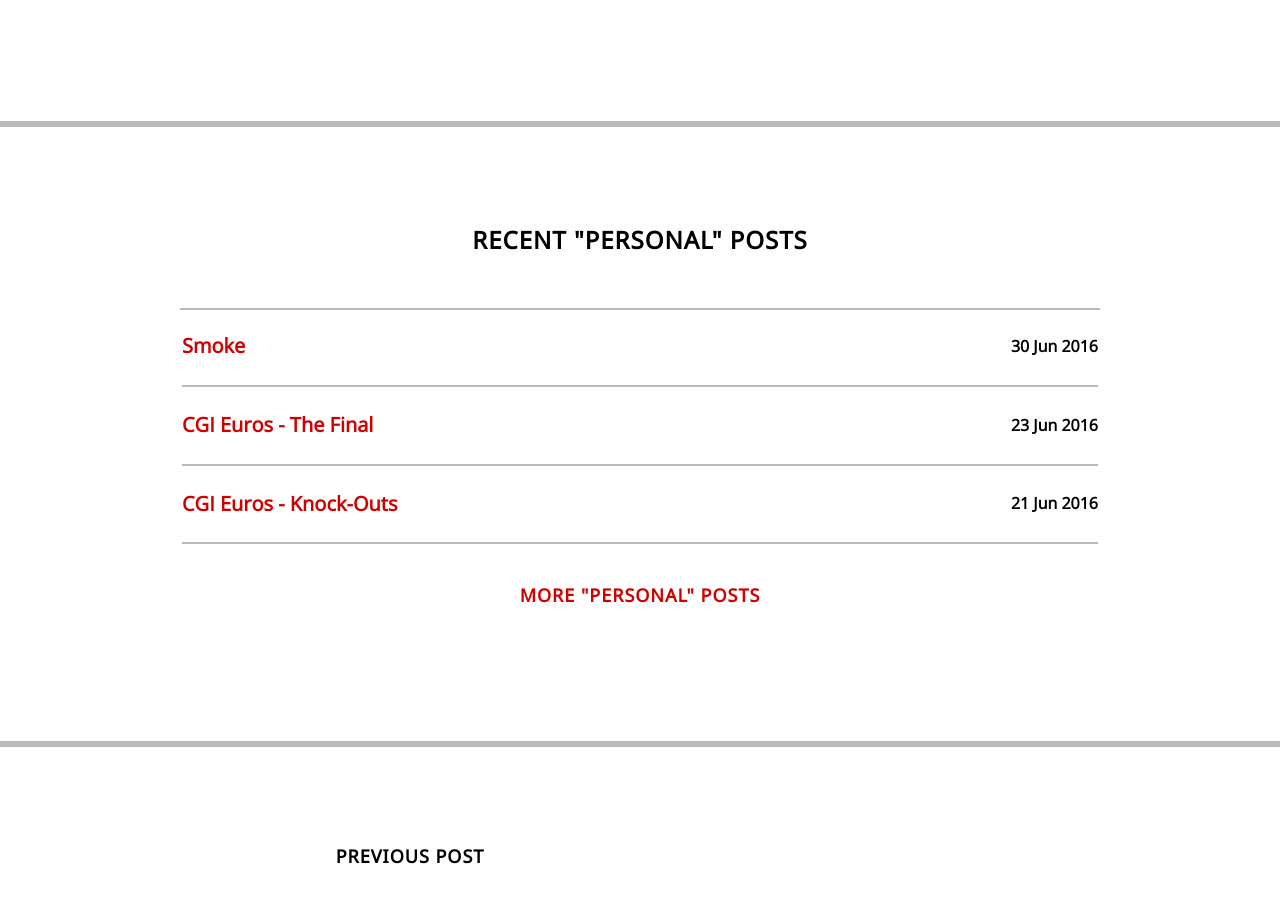
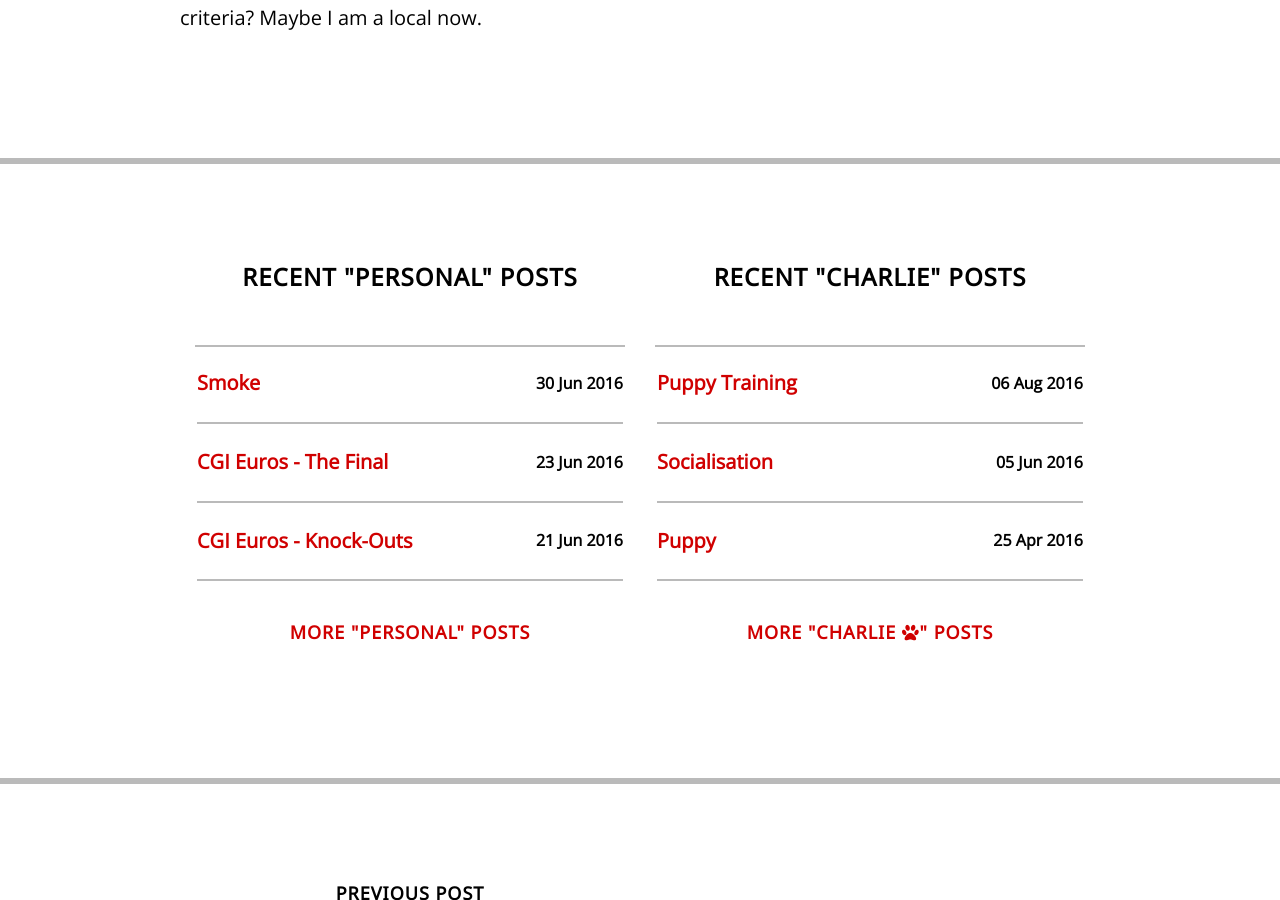
Before and after one commit to CameronD17/blog, a Jekyll site: the page built from _posts/2016-09-11-local.markdown, in a window 1280 px wide and 900 px high, scrolled down 2243 px. Built offline with Jekyll 4.4.1, drawn with Linux system fonts in a browser that asks for light colours; nearby versions of some CDN libraries; comment, search, counter and statistics services are not loaded.

Commit message:
Updated gitignore and added Instagram photo to blog post Local

```diff
--- a/_posts/2016-09-11-local.markdown
+++ b/_posts/2016-09-11-local.markdown
@@ -2,7 +2,8 @@
 layout:     post
 title:      "Local"
 date:       2016-09-11 21:00:00 +0000
-tags:       personal
+tags:       personal charlie
+custom_js:  instagram
 ---
 
 One year ago today, I collected the keys from the solicitors for our first flat. I'd already lived in Edinburgh for over a year at that point, but I didn't really [feel like a permanent resident]({% post_url 2016-03-09-home %}) of this great city while I was renting.
@@ -23,6 +24,12 @@
 
 To celebrate our one-year flat-iversary, we took Charlie to one of my favourite spots in the city; the peak of Arthur's Seat in Holyrood Park. We caught the bus to Lothian Road, then walked through the ever-busy Meadows and Newington to Holyrood Park. We headed up the steeper western ascent, pausing halfway to watch the [Riding of the Marches][riding-of-the-marches] procession heading along Queen's Drive towards the Royal Mile. Charlie proved his sure-footedness, leaping around the steep rocks and inclines with ease, stopping only to check that we hadn't fallen too far behind. As always, people stopped to make a fuss of him the whole way up (he loves the attention, so no complaining from him), including when we finally reached the extraordinarily busy peak. The winds were strong at the top as usual, so we didn't linger too long, instead heading down the easy eastern slope into Duddingston.
 
+<div class="instagram-container">
+    <blockquote class="instagram-media" data-instgrm-captioned data-instgrm-version="6">
+        <a href="https://www.instagram.com/p/BKWTr2UgWX2/" target="_blank"></a>
+    </blockquote>
+</div>
+
 One of my favourite things about Edinburgh is the abundance of dog-friendly establishments. [The Sheep Heid Inn][the-sheep-heid-inn], Edinburgh's oldest pub, in Duddingston is one of them, and we called in for Sunday lunch. Charlie curled up and went to sleep under the table while we ate, as he usually does after a long walk. He's happy and content to sleep anywhere, as long as we're there with him.
 
 Yesterday, I took Charlie to Cramond beach. We met a woman there with three Border Collies, and got talking (in between throwing tennis balls into the sea for the dogs of course). The subject of where I'm from came up, my accent not quite passing as native just yet. After I told her where I'm from, she asked me "so how long have you been an Edinburgher?". I haven't been asked that before, and I haven't really thought about it either. When does the transition occur, what's the criteria? Maybe I am a local now.
```
Also changed, not shown: 1 other file.
